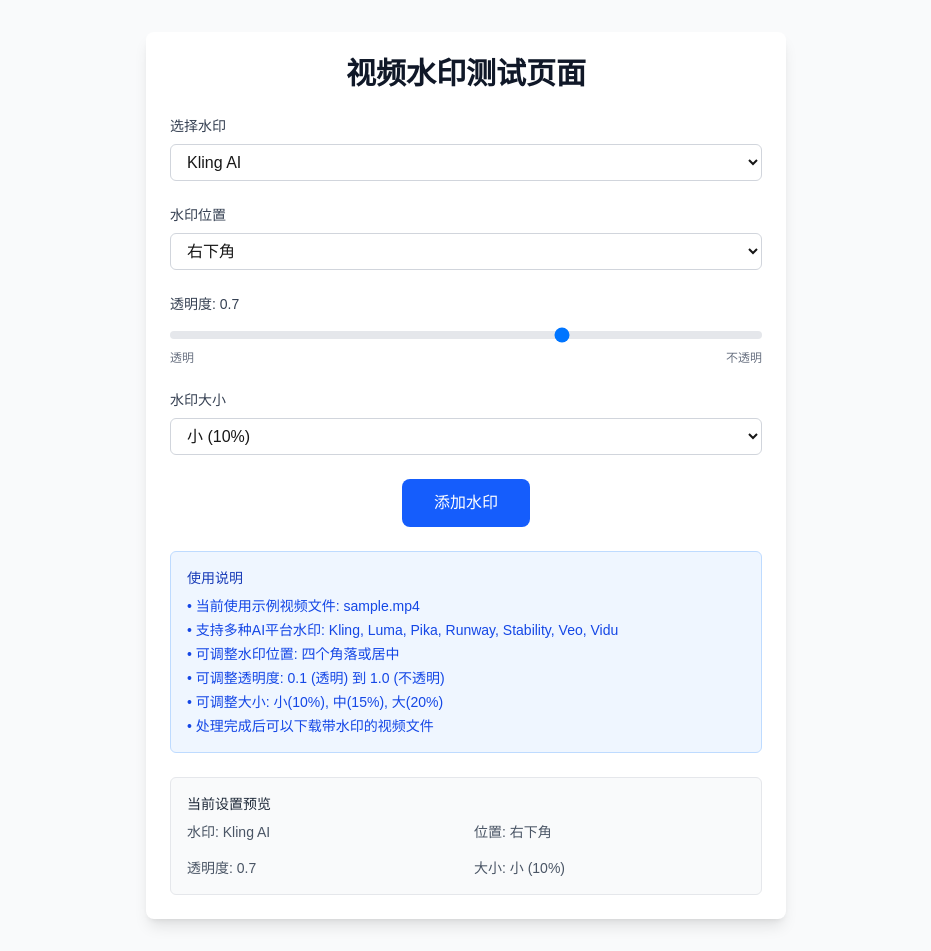
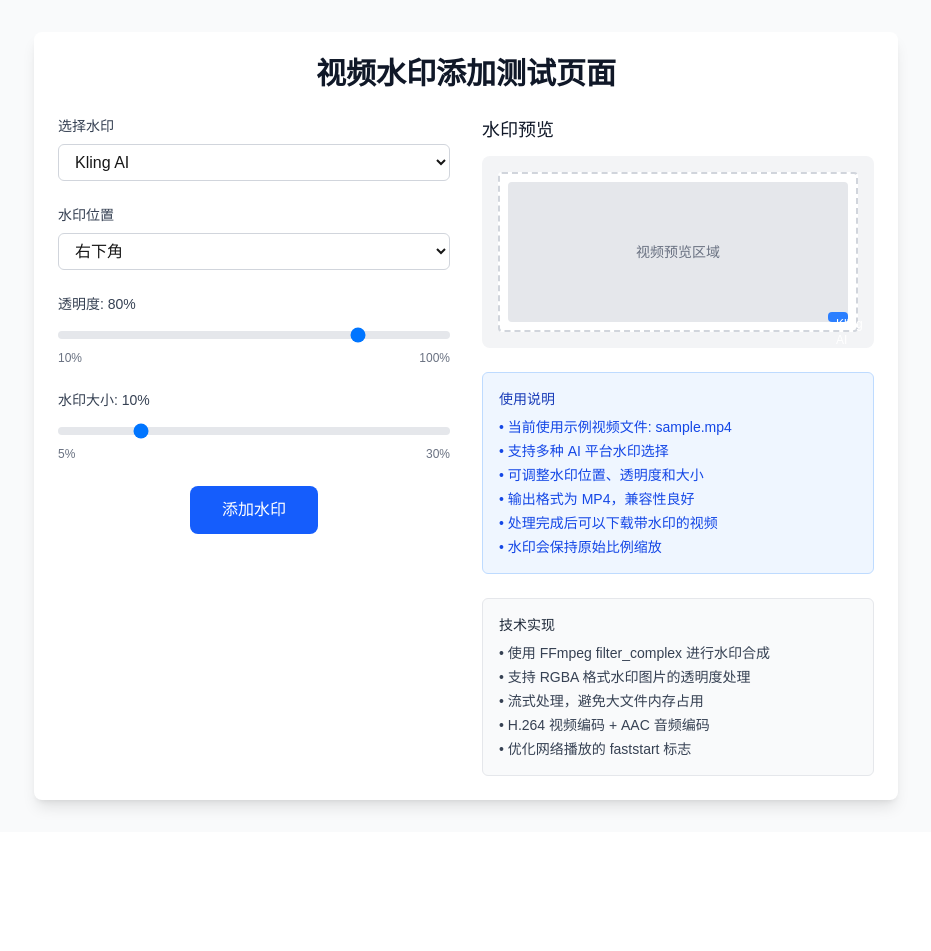
Before and after one commit to atChaoLong/ffmpeg-on-vercel-test, a Next.js app: page /watermark-test in a window 1280 px wide. Shown: the whole page, without its empty margins (174-1105 px from the left). After the commit the page ends 832 px from the top, so only its background shows below. Built offline with nearby package versions, Linux system fonts and the light colour scheme.

Commit message:
gahahfdhghfdjdh

```diff
--- a/app/api/video/watermark/route.ts
+++ b/app/api/video/watermark/route.ts
@@ -11,15 +11,12 @@
 }
 
 export async function GET(request: NextRequest): Promise<NextResponse> {
-  try {
   const { searchParams } = new URL(request.url);
   const inputFile = "sample.mp4";
-    const watermark = searchParams.get("watermark") || "kling";
+  const watermarkFile = searchParams.get("watermark") || "kling.png";
   const position = searchParams.get("position") || "bottom-right";
-    const opacity = searchParams.get("opacity") || "0.7";
-    const size = searchParams.get("size") || "small";
-
-    console.log("Watermark API called with params:", { watermark, position, opacity, size });
+  const opacity = searchParams.get("opacity") || "0.8";
+  const scale = searchParams.get("scale") || "0.1";
 
   if (!inputFile) {
     return NextResponse.json(
@@ -28,21 +25,12 @@
     );
   }
 
-    // 验证水印文件是否存在
-    const watermarkPath = path.join(process.cwd(), "public", "images", "watermark", `${watermark}.png`);
   try {
-      await fs.access(watermarkPath);
-    } catch {
-      return NextResponse.json(
-        { error: `Watermark file ${watermark}.png not found` },
-        { status: 404 }
-      );
-    }
+    // 定义路径 - 假设文件在 public/videos/ 和 public/images/watermark/
+    const inputPath = path.join(process.cwd(), "public", "videos", inputFile);
+    const watermarkPath = path.join(process.cwd(), "public", "images", "watermark", watermarkFile);
 
-    // Define paths
-    const inputPath = path.join(process.cwd(), "public", "videos", inputFile);
-
-    // Check if input file exists
+    // 检查输入文件是否存在
     try {
       await fs.access(inputPath);
     } catch {
@@ -52,44 +40,45 @@
       );
     }
 
-    // 水印位置设置
+    // 检查水印文件是否存在
+    try {
+      await fs.access(watermarkPath);
+    } catch {
+      return NextResponse.json(
+        { error: "Watermark file not found" },
+        { status: 404 }
+      );
+    }
+
+    // 设置水印位置映射
     const positionSettings: WatermarkPosition = {
       "top-left": "10:10",
       "top-right": "W-w-10:10",
       "bottom-left": "10:H-h-10",
       "bottom-right": "W-w-10:H-h-10",
-      "center": "(W-w)/2:(H-h)/2"
-    };
-
-    // 水印大小设置
-    const sizeSettings: { [key: string]: string } = {
-      "small": "iw*0.1:ih*0.1",
-      "medium": "iw*0.15:ih*0.15",
-      "large": "iw*0.2:ih*0.2"
+      "center": "(W-w)/2:(H-h)/2",
     };
 
     const watermarkPosition = positionSettings[position] || positionSettings["bottom-right"];
-    const watermarkSize = sizeSettings[size] || sizeSettings["small"];
 
-    // FFmpeg arguments for watermarking
+    // FFmpeg 参数用于添加水印
     const ffmpegArgs = [
-      "-i", inputPath,
-      "-i", watermarkPath,
+      "-i", inputPath,           // 输入视频文件
+      "-i", watermarkPath,       // 输入水印图片
       "-filter_complex",
-      `[1:v]scale=${watermarkSize},format=rgba,colorchannelmixer=aa=${opacity}[watermark];[0:v][watermark]overlay=${watermarkPosition}`,
-      "-c:v", "libx264",
-      "-pix_fmt", "yuv420p",
-      "-preset", "veryfast",
-      "-c:a", "aac",
-      "-b:a", "128k",
-      "-f", "mp4",
-      "-movflags", "+faststart",
-      "pipe:1" // pipe to stdout
+      `[1:v]scale=iw*${scale}:ih*${scale},format=rgba,colorchannelmixer=aa=${opacity}[watermark];[0:v][watermark]overlay=${watermarkPosition}[v]`,
+      "-map", "[v]",             // 映射处理后的视频流
+      "-map", "0:a?",            // 映射音频流（如果存在）
+      "-c:v", "libx264",         // 视频编码器
+      "-c:a", "aac",             // 音频编码器
+      "-preset", "medium",       // 编码预设
+      "-crf", "23",              // 质量设置
+      "-movflags", "+faststart", // 优化网络播放
+      "-f", "mp4",               // 输出格式
+      "pipe:1",                  // 输出到标准输出
     ];
 
-    console.log("FFmpeg args:", ffmpegArgs);
-
-    // Run FFmpeg watermarking
+    // 运行 FFmpeg 水印处理
     const readableStream = new ReadableStream({
       start(controller) {
         if (!ffmpeg) {
@@ -107,7 +96,7 @@
             try {
               controller.enqueue(new Uint8Array(data));
             } catch (error) {
-              // Controller might be closed, ignore the error
+              // Controller 可能已关闭，忽略错误
             }
           }
         });
@@ -125,17 +114,15 @@
                   controller.close();
                 }
               } catch (error) {
-                // Controller already closed by client
+                // Controller 已被客户端关闭
               }
             } else {
-              console.error("FFmpeg failed with code:", code);
-              console.error("FFmpeg stderr:", stderr);
               try {
                 if (controller.desiredSize !== null) {
                   controller.error(new Error(`FFmpeg failed with code ${code}: ${stderr}`));
                 }
               } catch (error) {
-                // Controller already closed by client
+                // Controller 已被客户端关闭
               }
             }
           }
@@ -144,20 +131,19 @@
         process.on("error", (error: Error) => {
           if (!isClosed) {
             isClosed = true;
-            console.error("FFmpeg process error:", error);
             try {
               if (controller.desiredSize !== null) {
                 controller.error(error);
               }
             } catch (error) {
-              // Controller already closed by client
+              // Controller 已被客户端关闭
             }
           }
         });
       }
     });
 
-    // Set appropriate headers for streaming
+    // 设置流式传输的适当头部
     const headers = new Headers();
     headers.set("Content-Type", "video/mp4");
 
@@ -165,16 +151,15 @@
       status: 200,
       headers,
     });
-
   } catch (error) {
-    console.error("Video watermarking error:", error);
+    console.error("Video watermark error:", error);
 
     const errorMessage =
       error instanceof Error ? error.message : "Unknown error occurred";
 
     return NextResponse.json(
       {
-        error: "Video watermarking failed",
+        error: "Video watermark failed",
         details: errorMessage,
       },
       { status: 500 }
--- a/app/watermark-test/page.tsx
+++ b/app/watermark-test/page.tsx
@@ -3,24 +3,26 @@
 import { useState } from 'react';
 
 export default function WatermarkTestPage() {
-  const [watermark, setWatermark] = useState('kling');
+  const [watermark, setWatermark] = useState('kling.png');
   const [position, setPosition] = useState('bottom-right');
-  const [opacity, setOpacity] = useState('0.7');
-  const [size, setSize] = useState('small');
+  const [opacity, setOpacity] = useState('0.8');
+  const [scale, setScale] = useState('0.1');
   const [isProcessing, setIsProcessing] = useState(false);
   const [error, setError] = useState<string | null>(null);
   const [downloadUrl, setDownloadUrl] = useState<string | null>(null);
 
+  // 可用的水印选项
   const watermarkOptions = [
-    { value: 'kling', label: 'Kling AI' },
-    { value: 'luma', label: 'Luma AI' },
-    { value: 'pika', label: 'Pika Labs' },
-    { value: 'runway', label: 'Runway' },
-    { value: 'stability', label: 'Stability AI' },
-    { value: 'veo', label: 'Veo' },
-    { value: 'vidu', label: 'Vidu' },
+    { value: 'kling.png', label: 'Kling AI' },
+    { value: 'luma.png', label: 'Luma AI' },
+    { value: 'pika.png', label: 'Pika Labs' },
+    { value: 'runway.png', label: 'Runway' },
+    { value: 'stability.png', label: 'Stability AI' },
+    { value: 'veo.png', label: 'Google Veo' },
+    { value: 'vidu.png', label: 'Vidu' },
   ];
 
+  // 位置选项
   const positionOptions = [
     { value: 'top-left', label: '左上角' },
     { value: 'top-right', label: '右上角' },
@@ -29,13 +31,7 @@
     { value: 'center', label: '居中' },
   ];
 
-  const sizeOptions = [
-    { value: 'small', label: '小 (10%)' },
-    { value: 'medium', label: '中 (15%)' },
-    { value: 'large', label: '大 (20%)' },
-  ];
-
-  const handleWatermark = async () => {
+  const handleAddWatermark = async () => {
     setIsProcessing(true);
     setError(null);
     setDownloadUrl(null);
@@ -45,23 +41,14 @@
         watermark,
         position,
         opacity,
-        size,
+        scale,
       });
 
       const response = await fetch(`/api/video/watermark?${params}`);
 
       if (!response.ok) {
-        // 检查响应是否为JSON格式
-        const contentType = response.headers.get('content-type');
-        if (contentType && contentType.includes('application/json')) {
         const errorData = await response.json();
         throw new Error(errorData.details || `HTTP error! status: ${response.status}`);
-        } else {
-          // 如果不是JSON，可能是HTML错误页面
-          const errorText = await response.text();
-          console.error('Non-JSON error response:', errorText);
-          throw new Error(`服务器错误 (${response.status}): 请检查API路由配置`);
-        }
       }
 
       // 创建下载链接
@@ -81,7 +68,7 @@
     if (downloadUrl) {
       const a = document.createElement('a');
       a.href = downloadUrl;
-      a.download = `watermarked_${watermark}.mp4`;
+      a.download = `watermarked_video.mp4`;
       document.body.appendChild(a);
       a.click();
       document.body.removeChild(a);
@@ -90,12 +77,14 @@
 
   return (
     <div className="min-h-screen bg-gray-50 py-8">
-      <div className="max-w-2xl mx-auto px-4">
+      <div className="max-w-4xl mx-auto px-4">
         <div className="bg-white rounded-lg shadow-lg p-6">
           <h1 className="text-3xl font-bold text-gray-900 mb-6 text-center">
-            视频水印测试页面
+            视频水印添加测试页面
           </h1>
 
+          <div className="grid grid-cols-1 lg:grid-cols-2 gap-8">
+            {/* 左侧：控制面板 */}
             <div className="space-y-6">
               {/* 水印选择 */}
               <div>
@@ -138,7 +127,7 @@
               {/* 透明度设置 */}
               <div>
                 <label className="block text-sm font-medium text-gray-700 mb-2">
-                透明度: {opacity}
+                  透明度: {Math.round(parseFloat(opacity) * 100)}%
                 </label>
                 <input
                   type="range"
@@ -151,34 +140,36 @@
                   disabled={isProcessing}
                 />
                 <div className="flex justify-between text-xs text-gray-500 mt-1">
-                <span>透明</span>
-                <span>不透明</span>
+                  <span>10%</span>
+                  <span>100%</span>
                 </div>
               </div>
 
-            {/* 大小选择 */}
+              {/* 缩放设置 */}
               <div>
                 <label className="block text-sm font-medium text-gray-700 mb-2">
-                水印大小
+                  水印大小: {Math.round(parseFloat(scale) * 100)}%
                 </label>
-              <select
-                value={size}
-                onChange={(e) => setSize(e.target.value)}
-                className="w-full px-3 py-2 border border-gray-300 rounded-md focus:outline-none focus:ring-2 focus:ring-blue-500"
+                <input
+                  type="range"
+                  min="0.05"
+                  max="0.3"
+                  step="0.05"
+                  value={scale}
+                  onChange={(e) => setScale(e.target.value)}
+                  className="w-full h-2 bg-gray-200 rounded-lg appearance-none cursor-pointer"
                   disabled={isProcessing}
-              >
-                {sizeOptions.map((option) => (
-                  <option key={option.value} value={option.value}>
-                    {option.label}
-                  </option>
-                ))}
-              </select>
+                />
+                <div className="flex justify-between text-xs text-gray-500 mt-1">
+                  <span>5%</span>
+                  <span>30%</span>
+                </div>
               </div>
 
               {/* 处理按钮 */}
               <div className="text-center">
                 <button
-                onClick={handleWatermark}
+                  onClick={handleAddWatermark}
                   disabled={isProcessing}
                   className={`px-8 py-3 rounded-lg font-medium text-white transition-colors ${
                     isProcessing
@@ -220,9 +211,9 @@
                         </svg>
                       </div>
                       <div className="ml-3">
-                      <h3 className="text-sm font-medium text-green-800">水印添加成功</h3>
+                        <h3 className="text-sm font-medium text-green-800">处理成功</h3>
                         <div className="mt-1 text-sm text-green-700">
-                        视频已成功添加 {watermarkOptions.find(w => w.value === watermark)?.label} 水印
+                          视频水印已成功添加
                         </div>
                       </div>
                     </div>
@@ -235,36 +226,62 @@
                   </div>
                 </div>
               )}
+            </div>
 
-            {/* 说明信息 */}
+            {/* 右侧：预览和说明 */}
+            <div className="space-y-6">
+              {/* 水印预览 */}
+              <div>
+                <h3 className="text-lg font-medium text-gray-900 mb-3">水印预览</h3>
+                <div className="relative bg-gray-100 rounded-lg p-4 h-48 flex items-center justify-center">
+                  <div className="relative w-full h-full bg-white rounded border-2 border-dashed border-gray-300">
+                    {/* 模拟视频区域 */}
+                    <div className="absolute inset-2 bg-gray-200 rounded flex items-center justify-center text-gray-500">
+                      <span className="text-sm">视频预览区域</span>
+                    </div>
+
+                    {/* 水印预览 */}
+                    <div
+                      className={`absolute bg-blue-500 text-white text-xs px-2 py-1 rounded opacity-${Math.round(parseFloat(opacity) * 10)}`}
+                      style={{
+                        width: `${Math.round(parseFloat(scale) * 200)}px`,
+                        height: `${Math.round(parseFloat(scale) * 100)}px`,
+                        ...(position === 'top-left' && { top: '8px', left: '8px' }),
+                        ...(position === 'top-right' && { top: '8px', right: '8px' }),
+                        ...(position === 'bottom-left' && { bottom: '8px', left: '8px' }),
+                        ...(position === 'bottom-right' && { bottom: '8px', right: '8px' }),
+                        ...(position === 'center' && { top: '50%', left: '50%', transform: 'translate(-50%, -50%)' }),
+                      }}
+                    >
+                      {watermarkOptions.find(opt => opt.value === watermark)?.label}
+                    </div>
+                  </div>
+                </div>
+              </div>
+
+              {/* 使用说明 */}
               <div className="bg-blue-50 border border-blue-200 rounded-md p-4">
                 <h3 className="text-sm font-medium text-blue-800 mb-2">使用说明</h3>
                 <ul className="text-sm text-blue-700 space-y-1">
                   <li>• 当前使用示例视频文件: sample.mp4</li>
-                <li>• 支持多种AI平台水印: Kling, Luma, Pika, Runway, Stability, Veo, Vidu</li>
-                <li>• 可调整水印位置: 四个角落或居中</li>
-                <li>• 可调整透明度: 0.1 (透明) 到 1.0 (不透明)</li>
-                <li>• 可调整大小: 小(10%), 中(15%), 大(20%)</li>
-                <li>• 处理完成后可以下载带水印的视频文件</li>
+                  <li>• 支持多种 AI 平台水印选择</li>
+                  <li>• 可调整水印位置、透明度和大小</li>
+                  <li>• 输出格式为 MP4，兼容性良好</li>
+                  <li>• 处理完成后可以下载带水印的视频</li>
+                  <li>• 水印会保持原始比例缩放</li>
                 </ul>
               </div>
 
-            {/* 预览区域 */}
+              {/* 技术说明 */}
               <div className="bg-gray-50 border border-gray-200 rounded-md p-4">
-              <h3 className="text-sm font-medium text-gray-800 mb-2">当前设置预览</h3>
-              <div className="grid grid-cols-2 gap-4 text-sm text-gray-600">
-                <div>
-                  <span className="font-medium">水印:</span> {watermarkOptions.find(w => w.value === watermark)?.label}
-                </div>
-                <div>
-                  <span className="font-medium">位置:</span> {positionOptions.find(p => p.value === position)?.label}
-                </div>
-                <div>
-                  <span className="font-medium">透明度:</span> {opacity}
-                </div>
-                <div>
-                  <span className="font-medium">大小:</span> {sizeOptions.find(s => s.value === size)?.label}
-                </div>
+                <h3 className="text-sm font-medium text-gray-800 mb-2">技术实现</h3>
+                <ul className="text-sm text-gray-700 space-y-1">
+                  <li>• 使用 FFmpeg filter_complex 进行水印合成</li>
+                  <li>• 支持 RGBA 格式水印图片的透明度处理</li>
+                  <li>• 流式处理，避免大文件内存占用</li>
+                  <li>• H.264 视频编码 + AAC 音频编码</li>
+                  <li>• 优化网络播放的 faststart 标志</li>
+                </ul>
               </div>
             </div>
           </div>
```
Lines whose indentation alone changed are shown as unchanged.
